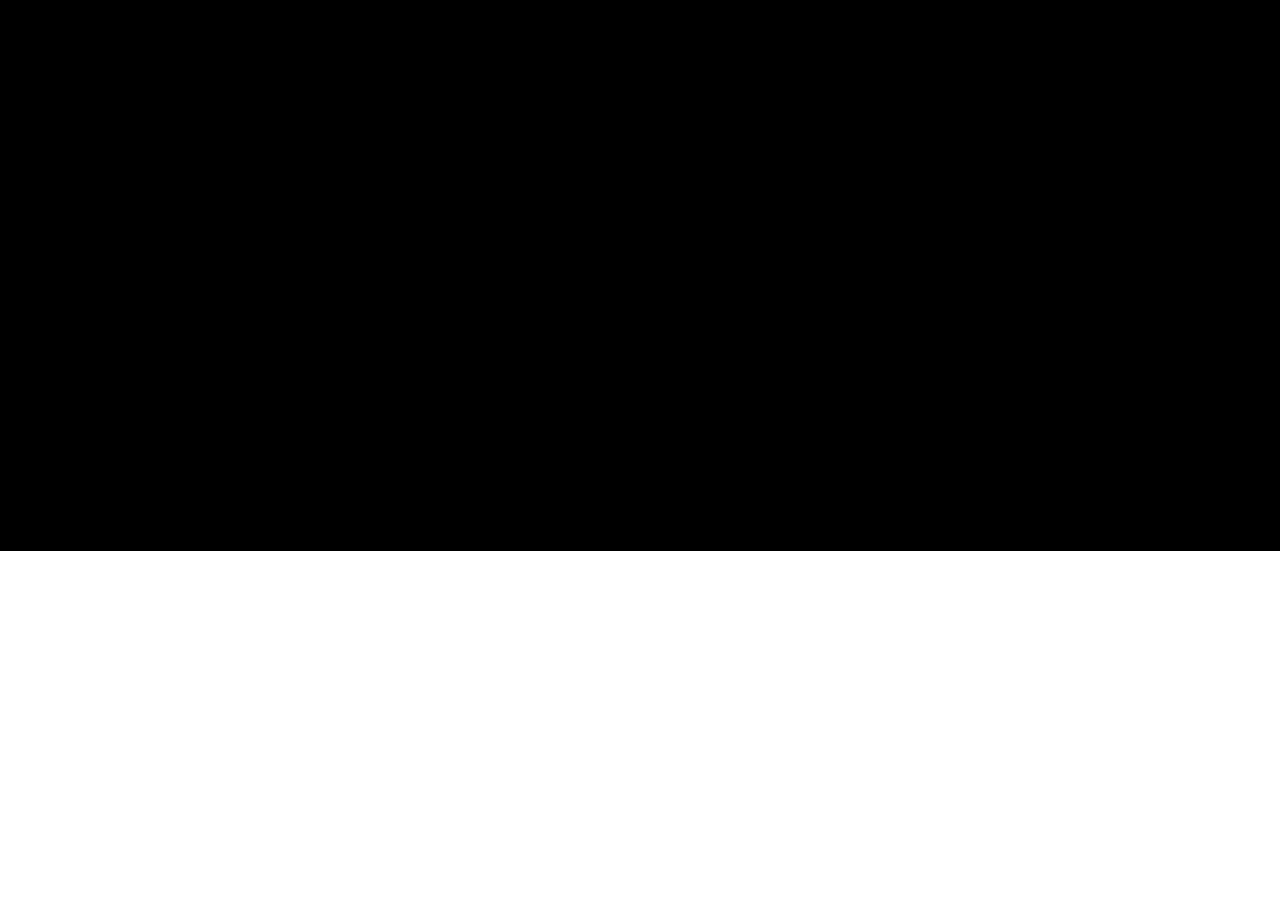
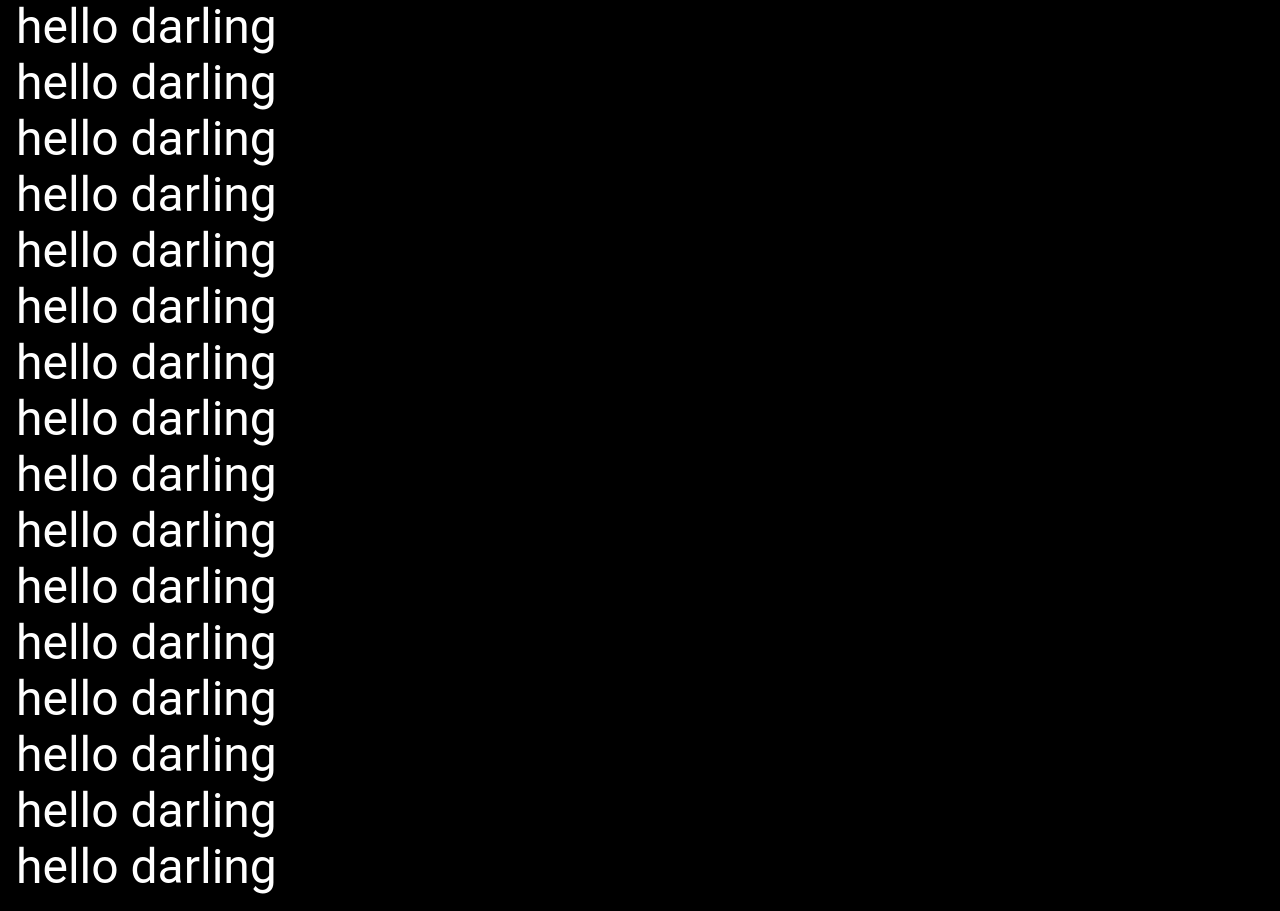
Before and after one commit to rohit-propelius/to-do-demo-mui, a React (Create React App) app: page /dashboard in a window 1280 px wide. Shown: the part 249-1160 px from the top of the page. Before the commit the page ends 800 px from the top, so only its background shows below. Built offline with nearby package versions, Linux system fonts and the light colour scheme.

Commit message:
basic setup for dashboard with store

```diff
--- a/src/pages/Dashboard.tsx
+++ b/src/pages/Dashboard.tsx
@@ -1,4 +1,15 @@
-import {useState} from 'react';
+import React, { ChangeEvent, useEffect, useState } from "react";
+import { arr, ACTIONS as AC, globalStateObj } from "../data/data";
+import {
+  addTask,
+  removeAllTasks,
+  removeTask,
+  editTask,
+  completeTask,
+  filterTask,
+  stateValues,
+} from "../reducer/appSlice";
+import { useAppSelector, useAppDispatch } from "../assests/hooks/hooks";
 
 import { Box, Typography, AppBar, Toolbar, IconButton, Drawer, List, ListItemButton,ListItemIcon, ListItemText, Avatar, Divider, TextField, InputAdornment} from '@mui/material';
 import { makeStyles } from '@mui/styles';
@@ -9,11 +20,12 @@ import DeleteForeverIcon from '@mui/icons-material/DeleteForever';
 import SearchIcon from '@mui/icons-material/Search';
 import '../App.css';
 
+// Make Style Hooks for particular Page
 const useStyles = makeStyles((theme) => ({
     box:{
         backgroundColor:'black',
         width:'100vw',
-        height:'100vh',
+        height:'100%',
     },
     menuSliderContainer: {
         width: 250,
@@ -26,41 +38,130 @@ const useStyles = makeStyles((theme) => ({
     },
     listItem: {
         color: "tan"
+    },
+    wrapper: {
+      padding: "1rem"
     }
 }));
 
 function Dashboard (){
+  // Start : App.tsx Code
+  const [globalStateVal, setGlobalStateVal] = useState(globalStateObj);
+  const { reducerValues: rV } = useAppSelector(stateValues);
+  const dispatch = useAppDispatch();
 
-    const classes = useStyles();
+  useEffect(() => {
+    dispatch({
+      type: AC.SETDATA,
+      value: arr,
+    });
+    return () => {
+      dispatch({
+        type: AC.SETDATA,
+        value: [],
+      });
+    };
+  }, []);
+
+  const addToList = () => {
+    let textboxVal = globalStateVal.values["taskbox"]?.value;
+    if (!!textboxVal && textboxVal.length > 0) {
+      dispatch(addTask({ value: textboxVal }));
+      globalStateVal.values = {};
+    } else console.error("Empty Value in Add Task Box!");
+  };
+
+  const getEditValue = (key: number) => {
+    setGlobalStateVal({
+      ...globalStateVal,
+      values: {
+        ...globalStateVal.values,
+        editbox: {
+          key: key,
+          value: rV.todos[key],
+        },
+      },
+    });
+  };
+
+  const editToDo = () => {
+    let val = globalStateVal.values["editbox"];
+
+    if (val.key !== undefined) {
+      if (!!val.value) dispatch(editTask({ key: val.key, value: val.value }));
+      else console.error("Empty Value Found for Edit!");
+    } else {
+      console.error("no element to edit found");
+    }
+  };
+
+  const completeToDo = (key: number) => {
+    dispatch(completeTask({ value: key, key: key }));
+  };
+
+  const removeToDo = (key: number) => {
+    dispatch(removeTask({ key: key }));
+  };
+
+  const RemoveFromList = () => {
+    dispatch(removeAllTasks());
+    globalStateVal.values = {};
+  };
+
+  const setGlobalStateValFn = (e: ChangeEvent<HTMLInputElement>) => {
+    setGlobalStateVal({
+      ...globalStateVal,
+      values: {
+        ...globalStateVal.values,
+        [e.target.attributes[2].value]: {
+          ...globalStateVal.values[e.target.attributes[2].value],
+          value: e.target.value,
+        },
+      },
+    });
+  };
+
+  const formHandler = (e: React.FormEvent) => {
+    e.preventDefault();
+    let searchVal: any = document.getElementById("q");
+    if (!!searchVal) searchVal = searchVal.value;
+    dispatch(filterTask({ value: searchVal }));
+  };
+  // END : App.tsx Code
+
+  const classes = useStyles(); // classes definition for particular page
   const [open, setOpen] = useState(false);
 
+  // Function to Open/Close Toggle Sidebar/Drawer
   const toggleSlider = () => {
     setOpen(!open);
   };
 
+  // list Item Data to render on sidebar/drawer
   const listItems = [
     {
       listIcon: <Home />,
       listText: "Dashboard",
-            url: "/dashboard"
+      url: "/dashboard",
     },
     {
       listIcon: <AddBoxIcon />,
       listText: "Add Task",
-            url: "/add-task"
+      url: "/add-task",
     },
     {
       listIcon: <LibraryAddCheckIcon />,
       listText: "Completed",
-            url: "/completed"
+      url: "/completed",
     },
     {
       listIcon: <DeleteForeverIcon />,
       listText: "Remove All",
-            url: "/removeall"
-        }
+      url: "/removeall",
+    },
   ];
 
+  // function to render sidebar/drawer list items
   const sideList = () => (
     <Box className={classes.menuSliderContainer} component="div">
       <Avatar
@@ -84,8 +185,8 @@ function Dashboard (){
 
   return (
     <Box className={classes.box}>
-        <AppBar>
-          <Toolbar sx={{ display: "flex", justifyContent: 'space-between' }}>
+      <AppBar position="static">
+        <Toolbar sx={{ display: "flex", justifyContent: "space-between" }}>
           <IconButton onClick={toggleSlider}>
             <Menu />
           </IconButton>
@@ -107,6 +208,65 @@ function Dashboard (){
           />
         </Toolbar>
       </AppBar>
+      <Box className={classes.wrapper}>
+        <Typography variant="h3" color={"white"}>
+          hello darling
+        </Typography>
+        <Typography variant="h3" color={"white"}>
+          hello darling
+        </Typography>
+        <Typography variant="h3" color={"white"}>
+          hello darling
+        </Typography>
+        <Typography variant="h3" color={"white"}>
+          hello darling
+        </Typography>
+        <Typography variant="h3" color={"white"}>
+          hello darling
+        </Typography>
+        <Typography variant="h3" color={"white"}>
+          hello darling
+        </Typography>
+        <Typography variant="h3" color={"white"}>
+          hello darling
+        </Typography>
+        <Typography variant="h3" color={"white"}>
+          hello darling
+        </Typography>
+        <Typography variant="h3" color={"white"}>
+          hello darling
+        </Typography>
+        <Typography variant="h3" color={"white"}>
+          hello darling
+        </Typography>
+        <Typography variant="h3" color={"white"}>
+          hello darling
+        </Typography>
+        <Typography variant="h3" color={"white"}>
+          hello darling
+        </Typography>
+        <Typography variant="h3" color={"white"}>
+          hello darling
+        </Typography>
+        <Typography variant="h3" color={"white"}>
+          hello darling
+        </Typography>
+        <Typography variant="h3" color={"white"}>
+          hello darling
+        </Typography>
+        <Typography variant="h3" color={"white"}>
+          hello darling
+        </Typography>
+        <Typography variant="h3" color={"white"}>
+          hello darling
+        </Typography>
+        <Typography variant="h3" color={"white"}>
+          hello darling
+        </Typography>
+        <Typography variant="h3" color={"white"}>
+          hello darling
+        </Typography>
+      </Box>
     </Box>
   );
 }
```
Lines whose indentation alone changed are shown as unchanged.
